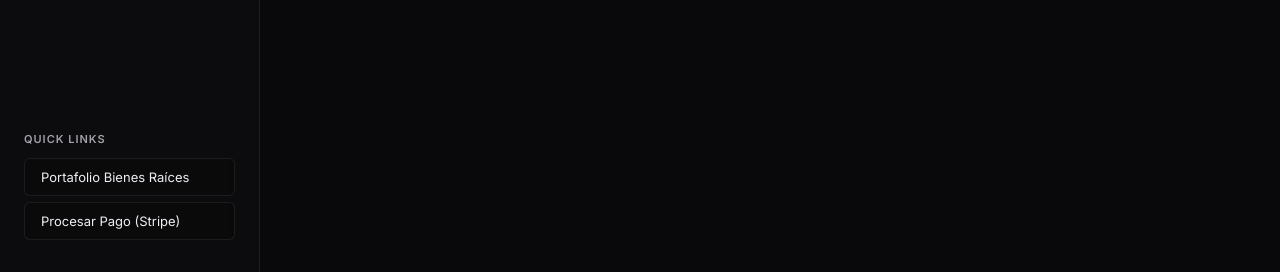
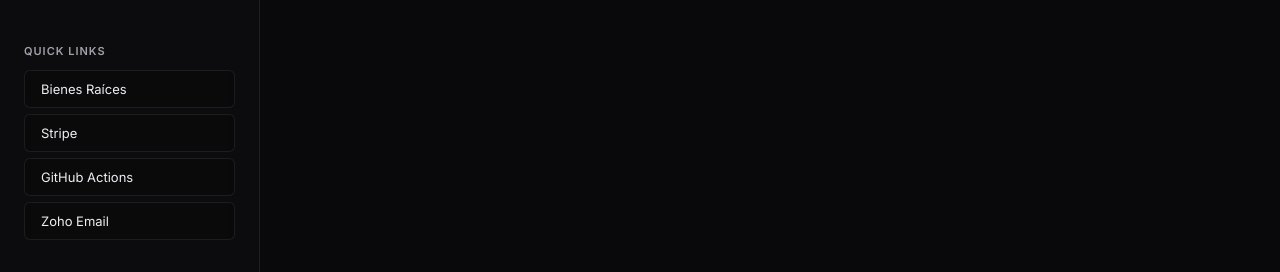
Before and after one commit to STXNES/airbnbmotion, a Next.js app in the folder crm-app/: page / in a window 1280 px wide. Shown: the part 528-800 px from the top of the page. Built offline with nearby package versions, Linux system fonts and the light colour scheme; no server answers; the database is empty.

Commit message:
style: remove emojis and update quick links

```diff
--- a/crm-app/src/app/database/page.tsx
+++ b/crm-app/src/app/database/page.tsx
@@ -35,7 +35,7 @@
       <div className="glass-panel" style={{ display: 'flex', flexDirection: 'column' }}>
         <div style={{ display: 'flex', justifyContent: 'space-between', alignItems: 'center', marginBottom: '20px', flexWrap: 'wrap', gap: '16px' }}>
           <h2 style={{ fontSize: '18px', color: '#fff', display: 'flex', alignItems: 'center', gap: '8px' }}>
-            📋 Neon Postgres <span className="badge badge-gray" style={{ fontSize: '10px' }}>Total: {totalCount}</span>
+            Neon Postgres <span className="badge badge-gray" style={{ fontSize: '10px' }}>Total: {totalCount}</span>
           </h2>
 
           <div style={{ display: 'flex', gap: '12px', alignItems: 'center' }}>
--- a/crm-app/src/app/page.tsx
+++ b/crm-app/src/app/page.tsx
@@ -53,7 +53,7 @@
         {/* Hot Leads Table */}
         <div className="glass-panel" style={{ display: 'flex', flexDirection: 'column' }}>
           <h2 style={{ fontSize: '16px', color: '#fff', marginBottom: '20px', display: 'flex', alignItems: 'center', gap: '8px' }}>
-            🔥 Hot Leads <span className="badge badge-gray" style={{ fontSize: '10px' }}>{hotLeads.length} Recent</span>
+            Hot Leads <span className="badge badge-gray" style={{ fontSize: '10px' }}>{hotLeads.length} Recent</span>
           </h2>
           <div className="crm-table-container">
             {hotLeads.length > 0 ? (
--- a/crm-app/src/components/Sidebar.tsx
+++ b/crm-app/src/components/Sidebar.tsx
@@ -87,10 +87,16 @@
             <div style={{ fontSize: '11px', fontWeight: 600, color: 'var(--text-muted)', letterSpacing: '1px', marginBottom: '12px' }}>QUICK LINKS</div>
             <div style={{ display: 'flex', flexDirection: 'column', gap: '6px' }}>
               <a href="#" className="quick-link">
-                Portafolio Bienes Raíces
+                Bienes Raíces
               </a>
               <a href="#" className="quick-link">
-                Procesar Pago (Stripe)
+                Stripe
+              </a>
+              <a href="https://github.com/STXNES/airbnbmotion/actions" target="_blank" className="quick-link">
+                GitHub Actions
+              </a>
+              <a href="https://mail.zoho.com" target="_blank" className="quick-link">
+                Zoho Email
               </a>
             </div>
           </div>
```
